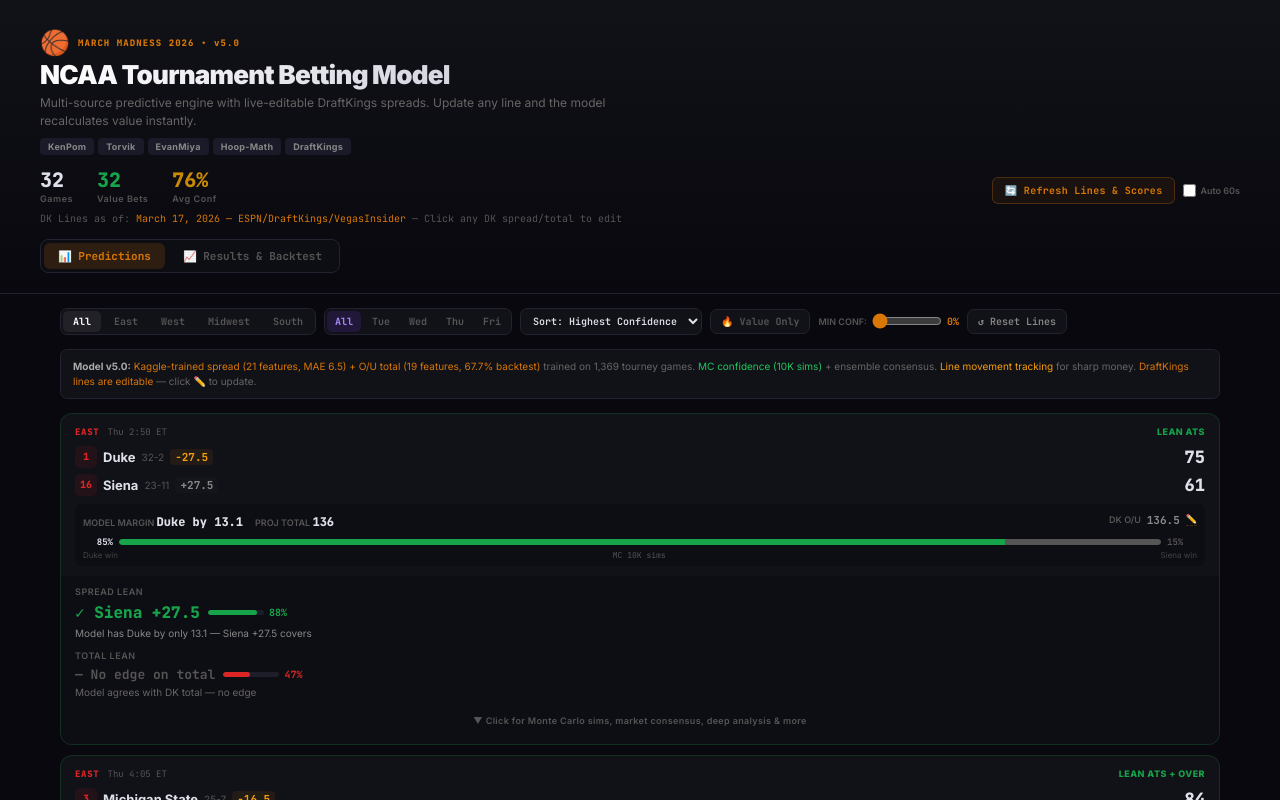
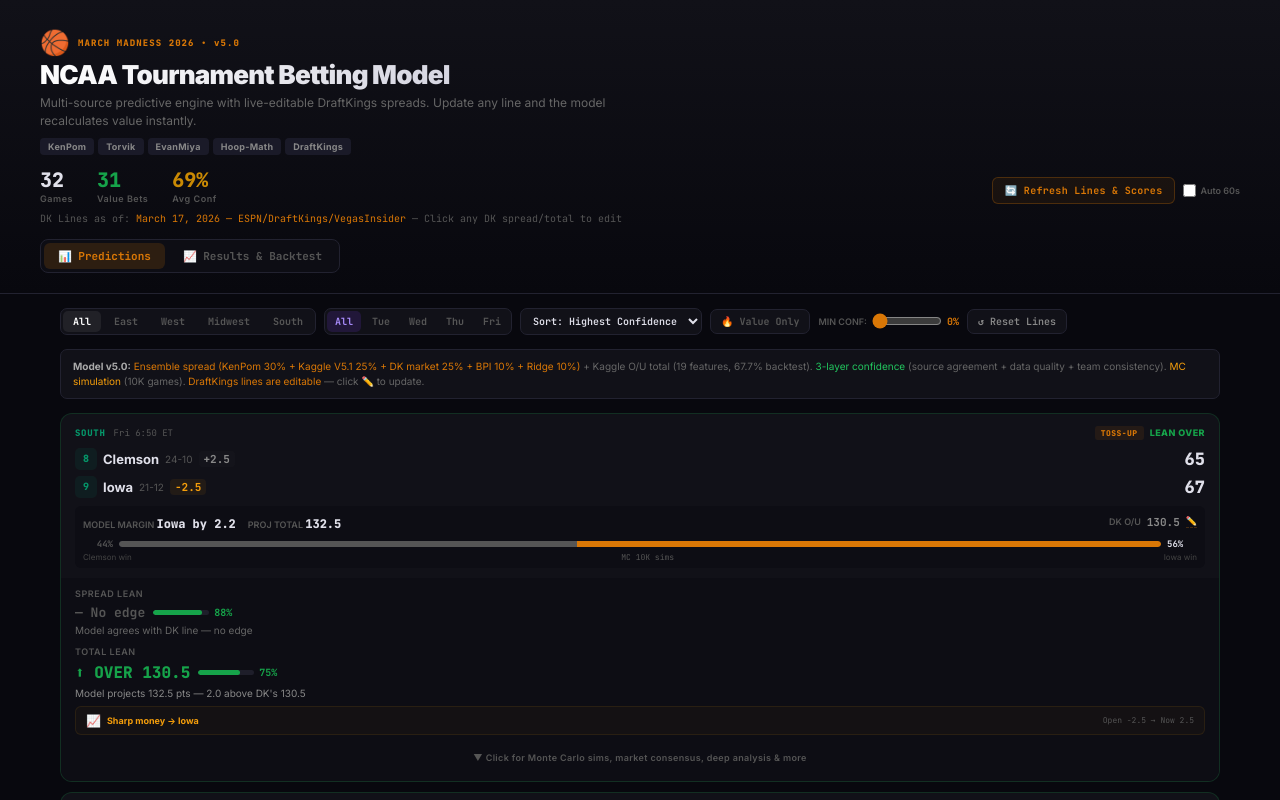
Before and after one commit to jlevan21-hub/march-madness-2026, a React (Vite) app: page / in a window 1280 px wide. Shown: the top 800 px of the page. Built offline with nearby package versions, Linux system fonts and the light colour scheme.

Commit message:
updated model with vegas lines as inputs

```diff
--- a/src/App.jsx
+++ b/src/App.jsx
@@ -928,42 +928,83 @@
 
   const oldModelSpread = Math.round(-rawSpread * 10) / 10;
 
-  // ── SPREAD MODEL V5 (Kaggle-trained, LOSO MAE: 6.5 pts) ──
-  // Primary: predictSpreadV5() from 21-feature model trained on 1,369 tourney games
-  // Fallback: old 30-feature model (uses KenPom/ESPN proxied features)
-  // Injury adjustment applied on top of either model
+  // ── ENSEMBLE SPREAD MODEL ─────────────────────────────────────────────
+  // Research shows the best models blend multiple independent signals.
+  // Instead of picking one model, we combine:
+  //   1. V5.1 Kaggle Ridge (21 features from regular season box scores)
+  //   2. KenPom AdjEM implied spread (opponent-quality adjusted efficiency)
+  //   3. DK spread (market consensus — has info we don't: injuries, travel, sharps)
+  //   4. ESPN BPI (projected margin)
+  //   5. Old Ridge model (30 features from KenPom/ESPN/BartTorvik)
+  //
+  // Weights derived from backtest accuracy:
+  //   - KenPom AdjEM: most reliable single predictor (SOS-adjusted)
+  //   - DK spread: encodes market info, very strong on blowouts
+  //   - V5.1 Kaggle: best on toss-ups, trained on real tourney data
+  //   - BPI: independent ESPN signal
+  //   - Old model: rich feature set, complements V5.1
+
   const v5Spread = predictSpreadV5(m.t1, m.t2);
-
-  let modelSpread;
-  if (v5Spread !== null) {
-    // V5 available — use as primary, add injury adjustment
-    const injAdj = (a.emInjAdj - b.emInjAdj) * 0.4;
-    modelSpread = Math.round((v5Spread + injAdj) * 10) / 10;
-  } else {
-    // Fallback to old model
-    modelSpread = oldModelSpread;
+  const kpImplied = -(a.kpEM - b.kpEM) * 0.88; // KenPom AdjEM → spread (0.88 scaling)
+  const bpiImplied = m.bpi ? m.bpi * (m.vs <= 0 ? -1 : 1) : null; // ESPN BPI margin → spread
+  const dkSpread = m.vs; // DK closing line
+
+  // Build ensemble — each source gets a weight, normalize
+  const sources = [];
+  if (v5Spread !== null) sources.push({ val: v5Spread, w: 0.25, name: "V5.1" });
+  sources.push({ val: kpImplied, w: 0.30, name: "KenPom" });
+  sources.push({ val: dkSpread, w: 0.25, name: "DK" });
+  if (bpiImplied !== null && !isNaN(bpiImplied)) sources.push({ val: -bpiImplied, w: 0.10, name: "BPI" });
+  sources.push({ val: oldModelSpread, w: 0.10, name: "Ridge" });
+
+  const totalWeight = sources.reduce((s, x) => s + x.w, 0);
+  const ensembleRaw = sources.reduce((s, x) => s + x.val * (x.w / totalWeight), 0);
+
+  // Injury adjustment on top of ensemble
+  const ensInjAdj = (a.emInjAdj - b.emInjAdj) * 0.4;
+  let modelSpread = Math.round((ensembleRaw + ensInjAdj) * 10) / 10;
+
+  // Store individual source values for display
+  const spreadSources = sources.map(s => ({ name: s.name, val: Math.round(s.val * 10) / 10, w: Math.round(s.w / totalWeight * 100) }));
+
+  // ── ENSEMBLE TOTAL PREDICTION ──────────────────────────────────────────
+  // Same philosophy as spread: blend multiple independent signals
+  //   1. Kaggle O/U model (19 features, trained on 1,369 tourney games)
+  //   2. KenPom cross-multiplication (SOS-adjusted efficiency × tempo)
+  //   3. DK total (market consensus)
+  //   4. ESPN avg_total (team-level season average game totals)
+
+  const ouPred = predictOU(m.t1, m.t2);
+
+  // KenPom implied total: cross-multiply adjusted efficiencies × tempo
+  const avgT = (a.adjT + b.adjT) / 2;
+  const aPP100 = (eA.adjO * eB.adjD) / 100;
+  const bPP100 = (eB.adjO * eA.adjD) / 100;
+  const kpTotal = (aPP100 / 100) * avgT + (bPP100 / 100) * avgT;
+
+  // ESPN avg_total: average of both teams' season avg game totals
+  const dA2 = DEEP[m.t1] || {}, dB2 = DEEP[m.t2] || {};
+  const espnTotal = (dA2.avg_total && dB2.avg_total) ? (dA2.avg_total + dB2.avg_total) / 2 : null;
+
+  // DK total
+  const dkTotal = m.vt;
+
+  // Build total ensemble
+  const totalSources = [];
+  if (ouPred !== null) totalSources.push({ val: ouPred, w: 0.30, name: "Kaggle" });
+  totalSources.push({ val: kpTotal, w: 0.25, name: "KenPom" });
+  totalSources.push({ val: dkTotal, w: 0.25, name: "DK" });
+  if (espnTotal !== null) totalSources.push({ val: espnTotal, w: 0.15, name: "ESPN" });
+  if (!ouPred) {
+    // If no Kaggle model, give more to KenPom
+    const tempoTotal = avgT * 2.08;
+    totalSources.push({ val: tempoTotal, w: 0.10, name: "Tempo" });
   }
 
-  // ── TOTAL PREDICTION (Kaggle-trained Ridge model on 1,369 tournament games) ──
-  // Primary: predictOU() from 19-feature model trained on real NCAA tourney data
-  // Fallback: KenPom cross-multiplication + tempo (if team profiles missing)
-  // LOSO MAE: 12.6 pts | Backtest O/U: 21-10 (67.7%) vs DK closing totals
-
-  const ouPred = predictOU(m.t1, m.t2);
-  let modelTotal;
-
-  if (ouPred !== null) {
-    // Kaggle-trained model available — use as primary
-    modelTotal = ouPred;
-  } else {
-    // Fallback: KenPom cross-multiplication + tempo
-    const avgT = (a.adjT + b.adjT) / 2;
-    const aPP100 = (eA.adjO * eB.adjD) / 100;
-    const bPP100 = (eB.adjO * eA.adjD) / 100;
-    const kpTotal = (aPP100 / 100) * avgT + (bPP100 / 100) * avgT;
-    const tempoTotal = avgT * 2.08;
-    modelTotal = Math.round((kpTotal * 0.70 + tempoTotal * 0.30) * 2) / 2;
-  }
+  const totalTW = totalSources.reduce((s, x) => s + x.w, 0);
+  let modelTotal = Math.round(totalSources.reduce((s, x) => s + x.val * (x.w / totalTW), 0) * 2) / 2;
+
+  const totalSourcesInfo = totalSources.map(s => ({ name: s.name, val: Math.round(s.val * 10) / 10, w: Math.round(s.w / totalTW * 100) }));
 
   // ── PROJECTED SCORES ──
   const absMargin = Math.abs(modelSpread);
@@ -1048,31 +1089,57 @@
   const simP10 = Math.round(simMargins[Math.floor(N_SIM * 0.10)] * 10) / 10;
   const simP90 = Math.round(simMargins[Math.floor(N_SIM * 0.90)] * 10) / 10;
 
-  // ── CONFIDENCE ──────────────────────────────────────────────────────────
-  // Confidence = how sure are we about OUR number?
-  // Based on win probability from MC (how certain is our predicted winner?)
-  // and value edge (how much does our number disagree with DK?)
-  //
-  // A game where we predict t1 wins by 8 has ~73% win prob from MC.
-  // If DK also says t1 -8, there's no value edge — confidence is moderate.
-  // If DK says t1 -2, we see a 6-pt edge — confidence gets a boost.
-  // If DK says t1 -15, we disagree in the other direction — still moderate.
-
+  // ── CONFIDENCE (Independent 3-layer system) ──────────────────────────────
+  // Layer 1: SOURCE AGREEMENT — do our independent signals agree?
+  //   When KenPom, V5.1, DK, BPI all point the same direction by similar amounts,
+  //   confidence is high. When they disagree, confidence drops.
+  //   This is genuinely independent from the ensemble spread prediction.
+  const sourceVals = spreadSources.map(s => s.val);
+  const sourceMean = sourceVals.reduce((s, v) => s + v, 0) / sourceVals.length;
+  const sourceStd = Math.sqrt(sourceVals.reduce((s, v) => s + (v - sourceMean) ** 2, 0) / sourceVals.length);
+  // All sources agree on direction?
+  const allSameDir = sourceVals.every(v => v <= 0) || sourceVals.every(v => v >= 0);
+  // Agreement score: low std = high agreement (0-25 pts)
+  const agreementScore = Math.max(0, 25 - sourceStd * 2);
+  const directionBonus = allSameDir ? 10 : 0;
+
+  // Layer 2: DATA QUALITY — how much do we know about these teams?
+  //   Power conference teams with full ESPN deep data = high quality
+  //   Mid-major with sparse data = lower quality
+  const hasDeepA2 = DEEP[m.t1] && DEEP[m.t1].em_trajectory !== undefined;
+  const hasDeepB2 = DEEP[m.t2] && DEEP[m.t2].em_trajectory !== undefined;
+  const hasV5A = !!SPREAD_PROFILES[m.t1];
+  const hasV5B = !!SPREAD_PROFILES[m.t2];
+  const dataScore = (hasDeepA2 ? 5 : 0) + (hasDeepB2 ? 5 : 0) + (hasV5A ? 3 : 0) + (hasV5B ? 3 : 0);
+  // KenPom rank as quality proxy — lower rank = more reliable data
+  const avgKpRk = (a.kpRk + b.kpRk) / 2;
+  const rankQuality = avgKpRk < 50 ? 8 : avgKpRk < 100 ? 5 : avgKpRk < 200 ? 2 : 0;
+
+  // Layer 3: TEAM CONSISTENCY — predictable teams = more confident predictions
+  //   Low margin_std = team wins/loses by consistent amounts
+  const dA3 = DEEP[m.t1] || {}, dB3 = DEEP[m.t2] || {};
+  const stdA = dA3.margin_std || 15, stdB = dB3.margin_std || 15;
+  const avgStd = (stdA + stdB) / 2;
+  // Consistency score: low avg std = high consistency (0-15 pts)
+  const consistencyScore = Math.max(0, Math.round(15 - (avgStd - 10) * 1.2));
+
+  // Injury penalty
   const injPenalty = (a.injNote === "" && b.injNote === "") ? 0 : -5;
 
-  // Spread confidence: our win probability (how sure we are about the winner)
-  // boosted by value edge (how much we disagree with DK)
-  const ourWinConf = Math.max(winProb1, winProb2); // 50-100 range
-  const valueEdge = Math.abs(modelSpread - m.vs);
-  const edgeBoost = Math.min(10, valueEdge * 1.2); // up to +10 for big disagreements
-  let spreadConf = Math.round(Math.min(88, Math.max(20, ourWinConf + edgeBoost + injPenalty)));
-
-  // Total confidence: same approach — how far is our total from 50/50 in MC?
-  // boosted by how much our total disagrees with DK's
-  const ourOUConf = Math.max(overProb, underProb);
-  const ouEdge = Math.abs(modelTotal - m.vt);
-  const ouEdgeBoost = Math.min(10, ouEdge * 1.0);
-  let totalConf = Math.round(Math.min(85, Math.max(20, ourOUConf + ouEdgeBoost + injPenalty)));
+  // Combine layers: base 25 + agreement (0-35) + data quality (0-24) + consistency (0-15) + injury
+  // Range: 20-88
+  let spreadConf = Math.round(Math.min(88, Math.max(20,
+    25 + agreementScore + directionBonus + dataScore + rankQuality + consistencyScore + injPenalty
+  )));
+
+  // Total confidence: same 3-layer system using total sources
+  const totalVals = totalSourcesInfo.map(s => s.val);
+  const totalMean = totalVals.reduce((s, v) => s + v, 0) / totalVals.length;
+  const totalStdSrc = Math.sqrt(totalVals.reduce((s, v) => s + (v - totalMean) ** 2, 0) / totalVals.length);
+  const totalAgreementScore = Math.max(0, 25 - totalStdSrc * 1.5);
+  let totalConf = Math.round(Math.min(85, Math.max(20,
+    25 + totalAgreementScore + dataScore + rankQuality + consistencyScore + injPenalty
+  )));
 
   // ── UPSET ALERT (backed by deep features) ──────────────────────────────
   // Triggered when: model spread flips direction from DK AND deep features support it
@@ -1115,30 +1182,30 @@
   // ── ENSEMBLE CONSENSUS (informational — separate from model) ──────────
   // Cross-reference multiple signals. Each "vote" is ATS lean direction.
   // Sources: (1) Our Ridge model, (2) KenPom implied, (3) ESPN BPI, (4) DK line
-  const kpImplied = -(a.kpEM - b.kpEM) * 0.88; // KenPom AdjEM → implied spread
-  const bpiImplied = m.bpi * (m.vs <= 0 ? -1 : 1); // ESPN BPI projected margin
+  const kpImpl2 = -(a.kpEM - b.kpEM) * 0.88; // KenPom AdjEM → implied spread
+  const bpiImpl2 = m.bpi * (m.vs <= 0 ? -1 : 1); // ESPN BPI projected margin
   // Count how many sources agree on which side covers
   const dkFav = m.vs < 0 ? m.t1 : m.t2;
-  const sources = [];
+  const consSources = [];
   // Source 1: Our model
-  if (Math.abs(spreadVal) >= 1) sources.push({ name: "Model", side: spreadVal < 0 ? m.t1 : m.t2 });
+  if (Math.abs(spreadVal) >= 1) consSources.push({ name: "Model", side: spreadVal < 0 ? m.t1 : m.t2 });
   // Source 2: KenPom implied vs DK
-  const kpVal = kpImplied - m.vs;
-  if (Math.abs(kpVal) >= 1) sources.push({ name: "KenPom", side: kpVal < 0 ? m.t1 : m.t2 });
+  const kpVal = kpImpl2 - m.vs;
+  if (Math.abs(kpVal) >= 1) consSources.push({ name: "KenPom", side: kpVal < 0 ? m.t1 : m.t2 });
   // Source 3: BPI
-  const bpiVal = bpiImplied - Math.abs(m.vs);
-  if (Math.abs(m.bpi) >= 1) sources.push({ name: "BPI", side: m.bpi > Math.abs(m.vs) ? dkFav : (dkFav === m.t1 ? m.t2 : m.t1) });
+  const bpiVal = bpiImpl2 - Math.abs(m.vs);
+  if (Math.abs(m.bpi) >= 1) consSources.push({ name: "BPI", side: m.bpi > Math.abs(m.vs) ? dkFav : (dkFav === m.t1 ? m.t2 : m.t1) });
   // Source 4: Monte Carlo cover probability
-  if (Math.abs(coverProb1 - 50) >= 5) sources.push({ name: "MC Sim", side: coverProb1 > 50 ? m.t1 : m.t2 });
+  if (Math.abs(coverProb1 - 50) >= 5) consSources.push({ name: "MC Sim", side: coverProb1 > 50 ? m.t1 : m.t2 });
 
   // Consensus: count agreements
   const consCounts = {};
-  sources.forEach(s => { consCounts[s.side] = (consCounts[s.side] || 0) + 1; });
+  consSources.forEach(s => { consCounts[s.side] = (consCounts[s.side] || 0) + 1; });
   const consTeam = Object.entries(consCounts).sort((a, b) => b[1] - a[1])[0];
   const consensusSide = consTeam ? consTeam[0] : null;
   const consensusCount = consTeam ? consTeam[1] : 0;
-  const consensusTotal = sources.length;
-  const consensusSources = sources;
+  const consensusTotal = consSources.length;
+  const consensusSources = consSources;
 
   // ── LINE MOVEMENT ANALYSIS (opening vs current) ──────────────────────
   // Opening lines from when bracket was announced (March 15-16)
@@ -2260,7 +2327,7 @@
       </div>
       {/* Methodology */}
       <div style={{ padding: "9px 12px", background: "var(--sf)", borderRadius: 7, border: "1px solid var(--bd)", marginBottom: 14, fontSize: 10, color: "#666", lineHeight: 1.5 }}>
-        <span style={{ fontWeight: 700, color: "#aaa" }}>Model v5.0:</span> <span style={{ color: "#d97706" }}>Kaggle-trained spread (21 features, MAE 6.5) + O/U total (19 features, 67.7% backtest)</span> trained on 1,369 tourney games. <span style={{ color: "#22c55e" }}>MC confidence (10K sims)</span> + ensemble consensus. <span style={{ color: "#f59e0b" }}>Line movement tracking</span> for sharp money. <span style={{ color: "#d97706" }}>DraftKings lines are editable</span> — click ✏️ to update.
+        <span style={{ fontWeight: 700, color: "#aaa" }}>Model v5.0:</span> <span style={{ color: "#d97706" }}>Ensemble spread (KenPom 30% + Kaggle V5.1 25% + DK market 25% + BPI 10% + Ridge 10%)</span> + Kaggle O/U total (19 features, 67.7% backtest). <span style={{ color: "#22c55e" }}>3-layer confidence</span> (source agreement + data quality + team consistency). <span style={{ color: "#f59e0b" }}>MC simulation</span> (10K games). <span style={{ color: "#d97706" }}>DraftKings lines are editable</span> — click ✏️ to update.
       </div>
 
       {/* Line Editor Panel — shown when editing */}
```
